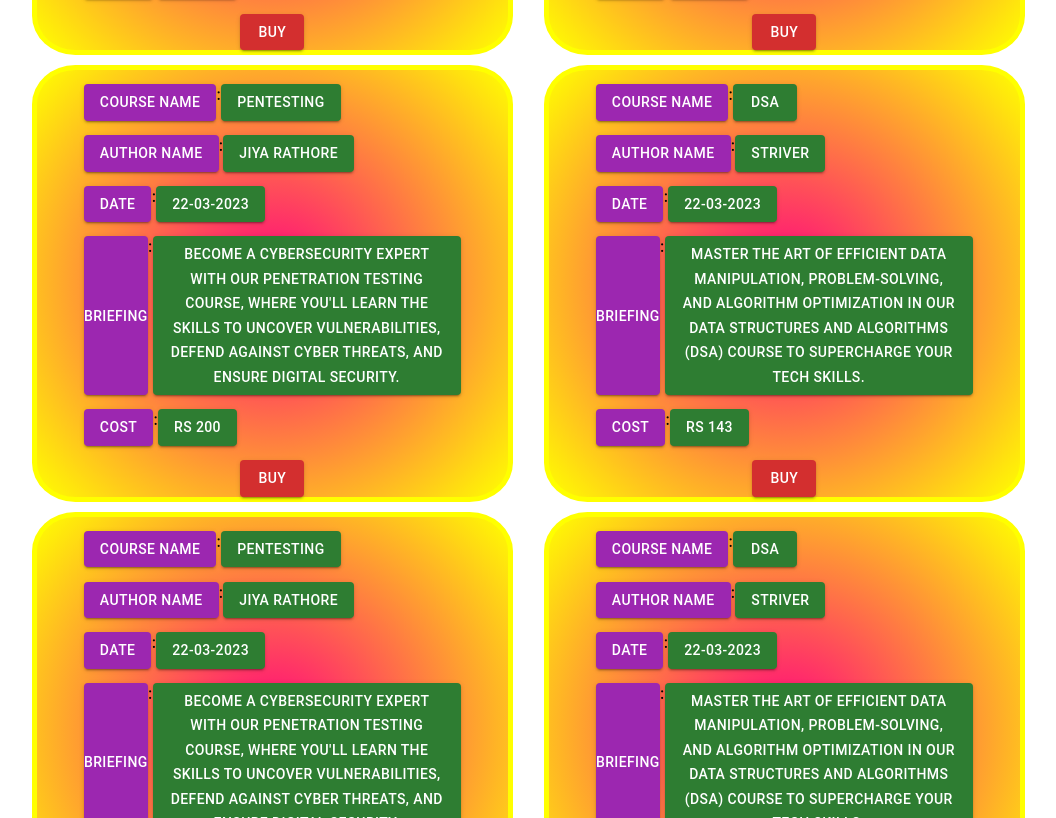
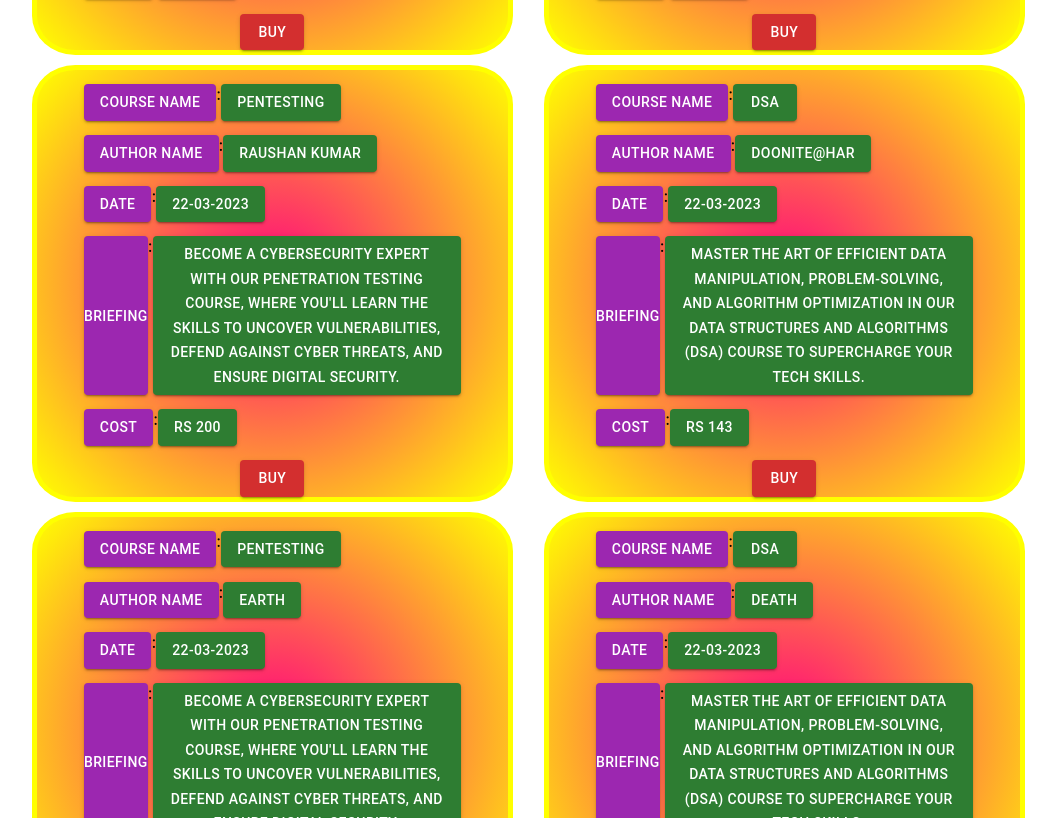
Before and after one commit to Raushankumar-prog/course, a React (Create React App) app: page /website-template in a window 1280 px wide. Shown: the part 560-1378 px from the top of the page, without its empty margins (63-1119 px from the left). Built offline with nearby package versions, Linux system fonts and the light colour scheme.

Commit message:
changed content

```diff
--- a/src/App.js
+++ b/src/App.js
@@ -153,7 +153,7 @@ function App() {
              <Button variant='text'  id="navbutton" href="/Web_dev" disableRipple>WEBESITE DEVELOPMENT</Button>
               <Button variant='text'  id="navbutton" href="/DSA"disableRipple>DSA</Button>
                <Button  variant='text'  id="navbutton"href="/Cyber_security"disableRipple>CYBER SECURITY</Button>
-                <Button variant='text'  id="navbutton" href="/AI"disableRipple>AI AND ML</Button>
+                <Button variant='text'  id="navbutton" href="/AI" disableRipple>AI AND ML</Button>
                  <Button variant='text' id="navbutton"href="/wars"disableRipple>ANDROID DEVLOPMENT</Button>
 
 
--- a/src/Components/AI.js
+++ b/src/Components/AI.js
@@ -37,11 +37,11 @@ const AI = () => {
 
       <div className="first_line">
        <Button className="course_name" variant="contained" color="secondary">Course Name</Button>  <span className="dash">:</span>
-        <Button className="course_heading" variant="contained" color="success" >DSA </Button><br/>
+        <Button className="course_heading" variant="contained" color="success" >AI</Button><br/>
       </div>
       <div className="first_line">
        <Button className="course_name" variant="contained" color="secondary">Author Name</Button>  <span className="dash">:</span>
-        <Button className="course_heading" variant="contained" color="success" >STRIVER </Button><br/>
+        <Button className="course_heading" variant="contained" color="success" >ARYA SHARMA</Button><br/>
       </div>
        <div className="first_line">
         <Button className="course_name" variant="contained" color="secondary">Date</Button>  <span className="dash">:</span>
--- a/src/Components/Cyber_security.js
+++ b/src/Components/Cyber_security.js
@@ -45,11 +45,11 @@ import Button from '@mui/material/Button';
 
       <div className="first_line">
        <Button className="course_name" variant="contained" color="secondary">Course Name</Button>  <span className="dash">:</span>
-        <Button className="course_heading" variant="contained" color="success" >DSA </Button><br/>
+        <Button className="course_heading" variant="contained" color="success" >INTRO TO HACKING</Button><br/>
       </div>
       <div className="first_line">
        <Button className="course_name" variant="contained" color="secondary">Author Name</Button>  <span className="dash">:</span>
-        <Button className="course_heading" variant="contained" color="success" >STRIVER </Button><br/>
+        <Button className="course_heading" variant="contained" color="success" >TRISHNA </Button><br/>
       </div>
        <div className="first_line">
         <Button className="course_name" variant="contained" color="secondary">Date</Button>  <span className="dash">:</span>
--- a/src/Components/Home.js
+++ b/src/Components/Home.js
@@ -73,7 +73,7 @@ const Home = () => {
       </div>
       <div className="first_line">
        <Button className="course_name" variant="contained" color="secondary">Author Name</Button>  <span className="dash">:</span>
-        <Button className="course_heading" variant="contained" color="success" >JIYA RATHORE </Button><br/>
+        <Button className="course_heading" variant="contained" color="success" >RAUSHAN KUMAR </Button><br/>
       </div>
        <div className="first_line">
         <Button className="course_name" variant="contained" color="secondary">Date</Button>  <span className="dash">:</span>
@@ -102,7 +102,7 @@ const Home = () => {
       </div>
       <div className="first_line">
        <Button className="course_name" variant="contained" color="secondary">Author Name</Button>  <span className="dash">:</span>
-        <Button className="course_heading" variant="contained" color="success" >STRIVER </Button><br/>
+        <Button className="course_heading" variant="contained" color="success" >DOONITE@HAR </Button><br/>
       </div>
        <div className="first_line">
         <Button className="course_name" variant="contained" color="secondary">Date</Button>  <span className="dash">:</span>
@@ -131,7 +131,7 @@ const Home = () => {
       </div>
       <div className="first_line">
        <Button className="course_name" variant="contained" color="secondary">Author Name</Button>  <span className="dash">:</span>
-        <Button className="course_heading" variant="contained" color="success" >JIYA RATHORE </Button><br/>
+        <Button className="course_heading" variant="contained" color="success" >EARTH </Button><br/>
       </div>
        <div className="first_line">
         <Button className="course_name" variant="contained" color="secondary">Date</Button>  <span className="dash">:</span>
@@ -160,7 +160,7 @@ const Home = () => {
       </div>
       <div className="first_line">
        <Button className="course_name" variant="contained" color="secondary">Author Name</Button>  <span className="dash">:</span>
-        <Button className="course_heading" variant="contained" color="success" >STRIVER </Button><br/>
+        <Button className="course_heading" variant="contained" color="success" >DEATH </Button><br/>
       </div>
        <div className="first_line">
         <Button className="course_name" variant="contained" color="secondary">Date</Button>  <span className="dash">:</span>
--- a/src/Components/War.js
+++ b/src/Components/War.js
@@ -15,7 +15,7 @@ const War = () => {
       </div>
       <div className="first_line">
        <Button className="course_name" variant="contained" color="secondary">Author Name</Button>  <span className="dash">:</span>
-        <Button className="course_heading" variant="contained" color="success" >JIYA RATHORE </Button><br/>
+        <Button className="course_heading" variant="contained" color="success" >DOONITES@HAR </Button><br/>
       </div>
        <div className="first_line">
         <Button className="course_name" variant="contained" color="secondary">Date</Button>  <span className="dash">:</span>
```
